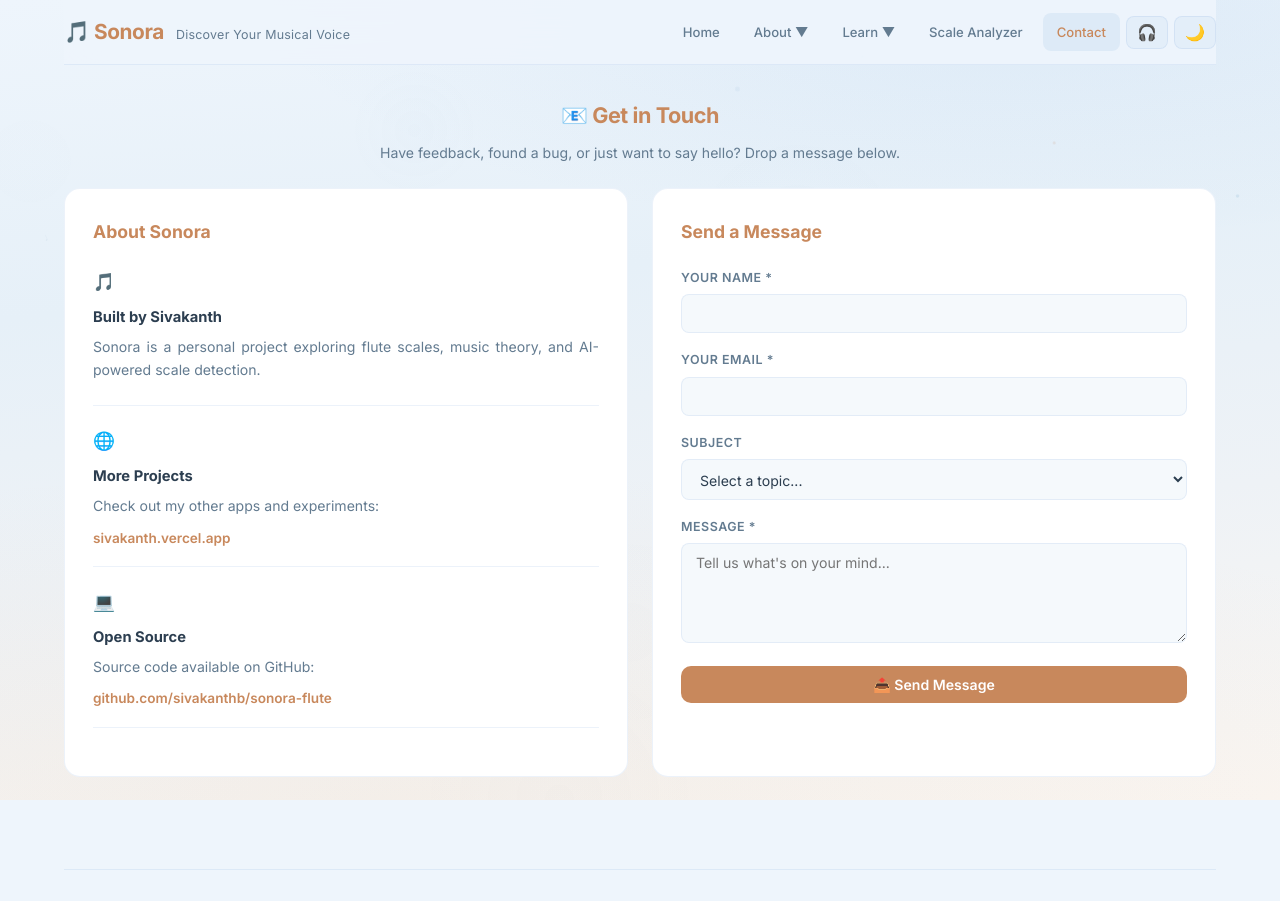
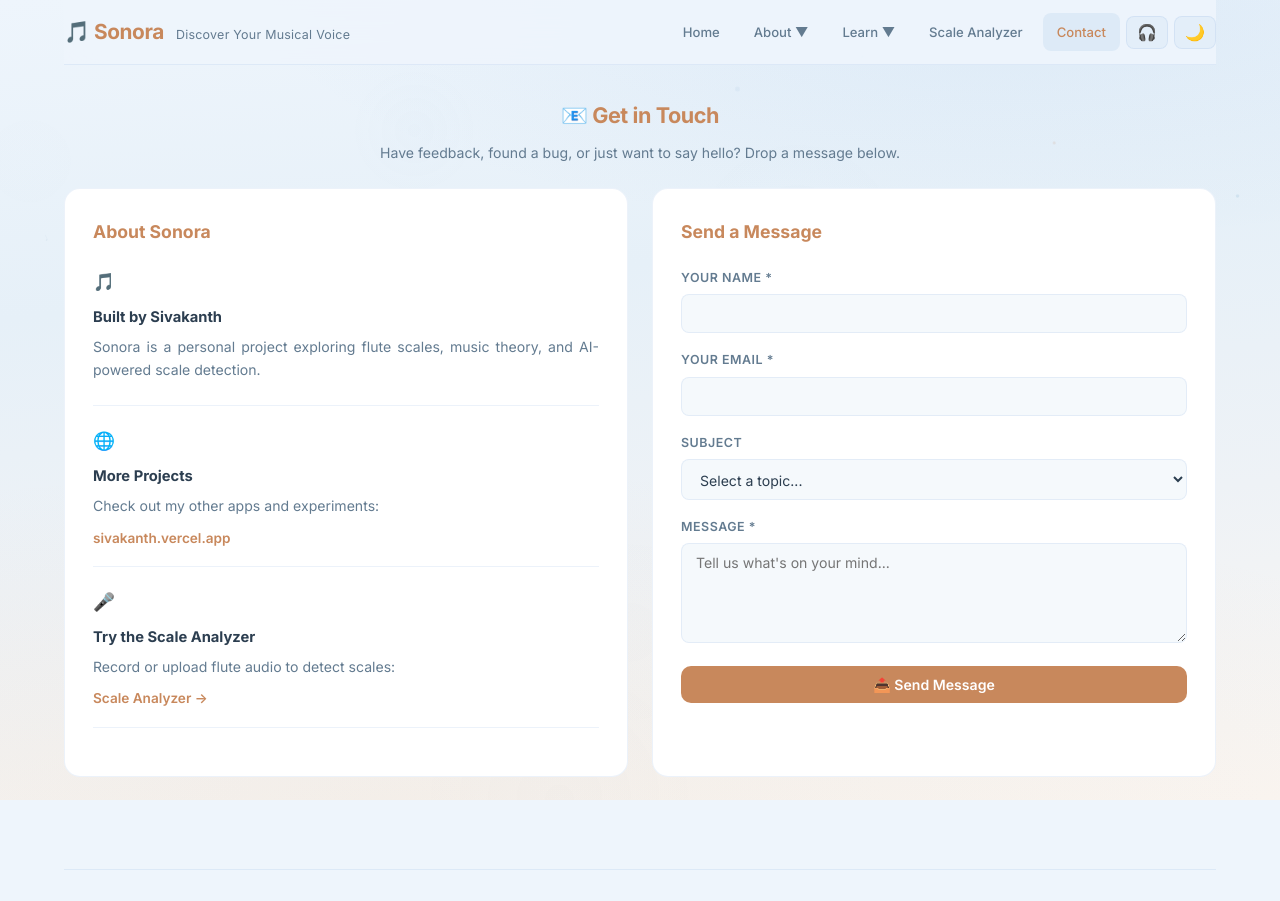
Before and after one commit to sivakanthb/sonora-flute, a Flask app: page /contact in a window 1280 px wide. Shown: the top 901 px of the page. Run offline with Flask 3, Linux system fonts and the light colour scheme.

Commit message:
Remove GitHub account links from contact and about pages

```diff
--- a/src/templates/pages/about.html
+++ b/src/templates/pages/about.html
@@ -48,7 +48,7 @@
             <div class="feature-card">
                 <span class="feature-icon">🌐</span>
                 <div class="feature-title">Free & Open Source</div>
-                <p class="feature-desc">No signup, no paywall. Sonora is a free personal project — source code on <a href="https://github.com/sivakanthb/sonora-flute" target="_blank" rel="noopener noreferrer">GitHub</a>.</p>
+                <p class="feature-desc">No signup, no paywall. Sonora is a free personal project built for musicians who love exploring scales and ragas.</p>
             </div>
             <div class="feature-card">
                 <span class="feature-icon">📱</span>
--- a/src/templates/pages/contact.html
+++ b/src/templates/pages/contact.html
@@ -29,10 +29,10 @@
             </div>
 
             <div class="contact-method">
-                <span class="method-icon">💻</span>
-                <div class="method-title">Open Source</div>
-                <p class="method-detail">Source code available on GitHub:</p>
-                <a href="https://github.com/sivakanthb/sonora-flute" target="_blank" rel="noopener noreferrer" class="method-link">github.com/sivakanthb/sonora-flute</a>
+                <span class="method-icon">🎤</span>
+                <div class="method-title">Try the Scale Analyzer</div>
+                <p class="method-detail">Record or upload flute audio to detect scales:</p>
+                <a href="/detector" class="method-link">Scale Analyzer →</a>
             </div>
         </div>
 
```
